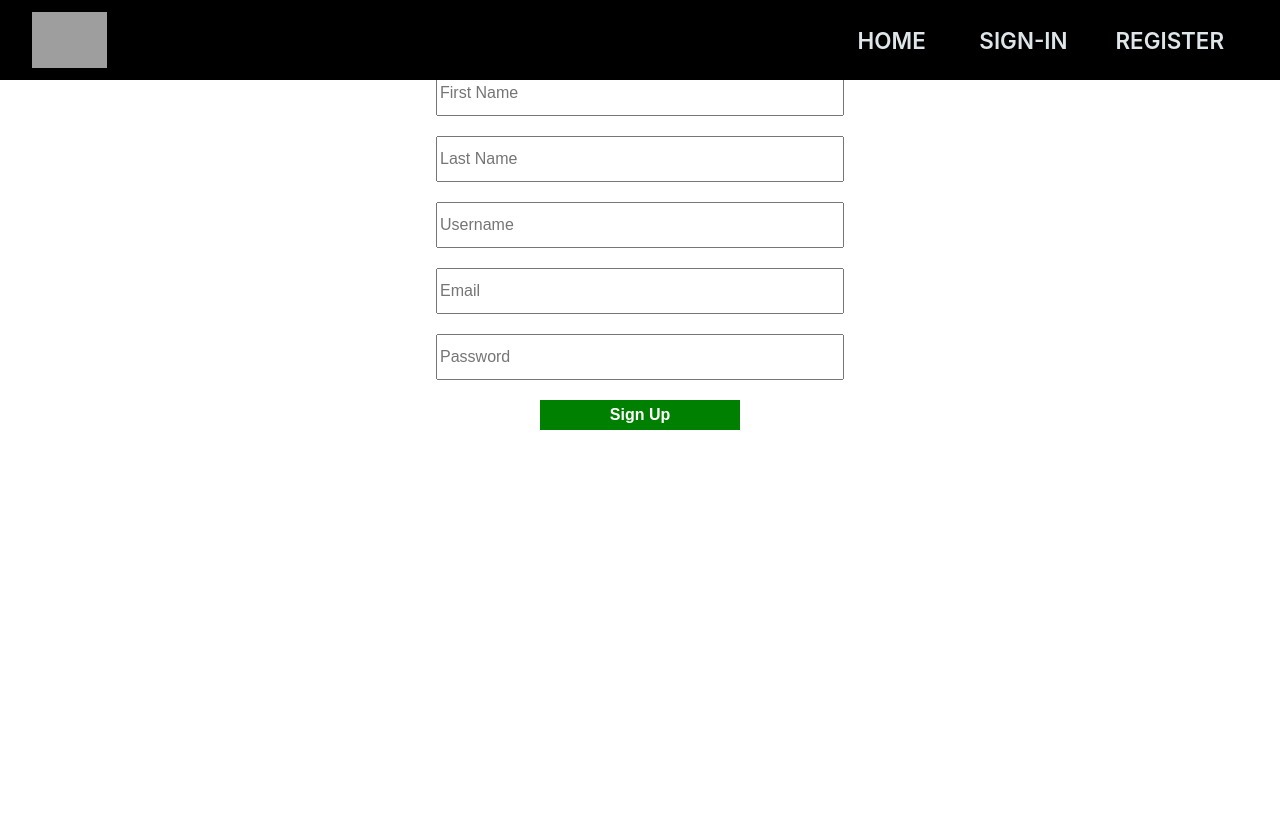
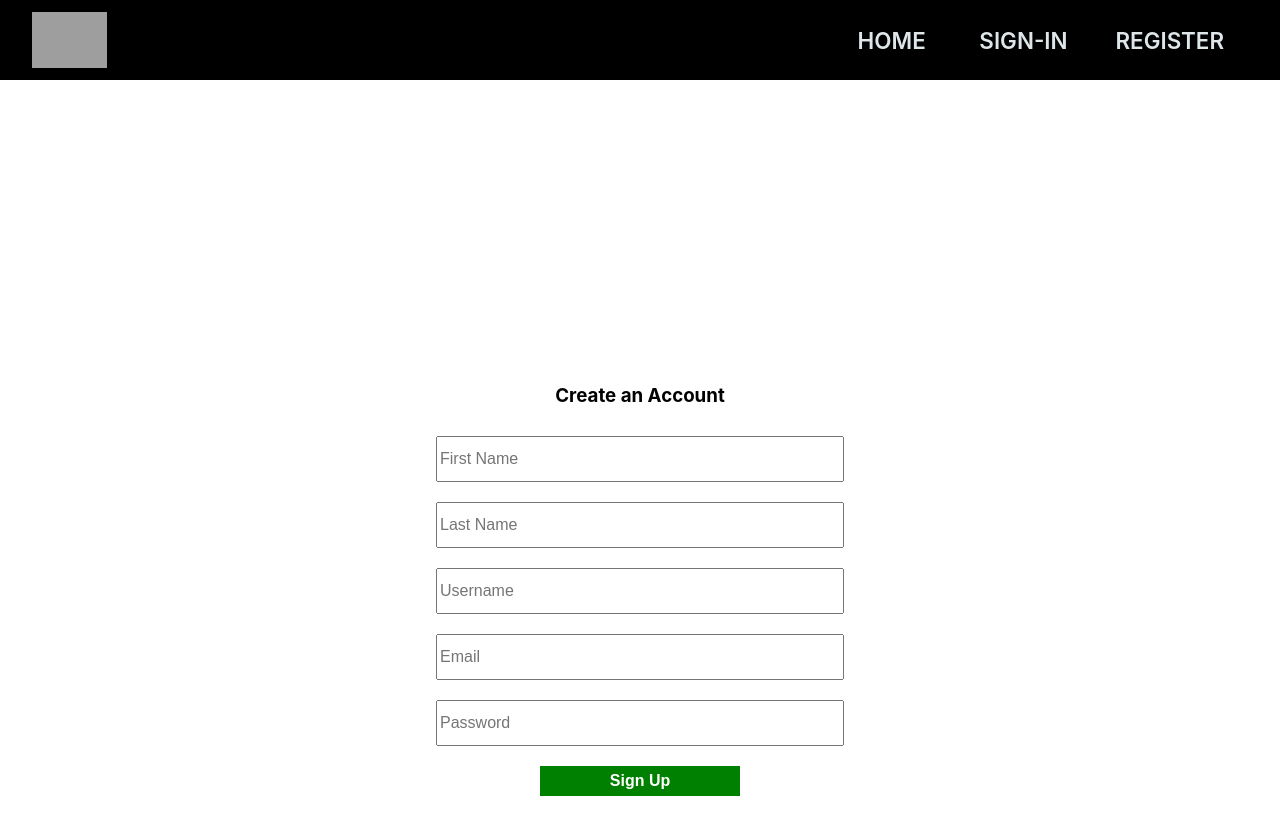
Before and after one commit to bw-spotify-song-suggester-2/React-Front-End, a React (Create React App) app in the folder spotify/: page /signup in a window 1280 px wide. Shown: the top 834 px of the page. Before the commit the page ends 800 px from the top, so only its background shows below. Built offline with nearby package versions, Linux system fonts and the light colour scheme; grey boxes are pictures that could not be loaded.

Commit message:
Fixed styling

```diff
--- a/spotify/src/App.css
+++ b/spotify/src/App.css
@@ -41,7 +41,7 @@
 
 .signupContainer {
   width: 1000px;
-  margin: 0 auto;
+  margin: 30% auto;
 }
 
 .signupContainer h3 {
```
